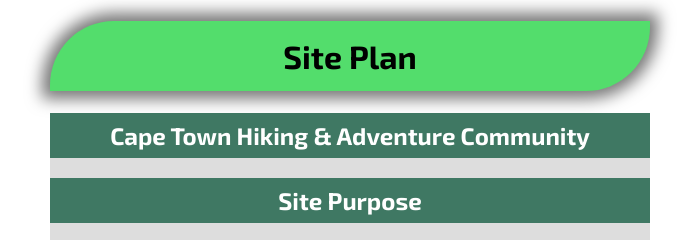
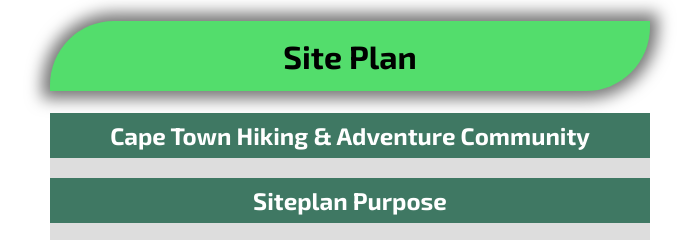
Before and after one commit to Tsitsimutsvedu/wdd131, a plain HTML site: page Project/siteplan.html in a window 1280 px wide. Shown: the top 240 px of the page, without its empty margins (290-989 px from the left). Drawn offline with Linux system fonts and the light colour scheme.

Commit message:
siteplan

```diff
--- a/Project/site.html
+++ b/Project/siteplan.html
@@ -20,7 +20,7 @@
 
         <h2>Cape Town Hiking & Adventure Community</h2>
 
-        <h2>Site Purpose</h2>
+        <h2>Siteplan Purpose</h2>
         <p>Fostering a vibrant community of outdoor enthusiasts in Cape Town, dedicated to exploring nature, sharing adventures, and promoting eco-friendly hiking practices that preserve the beauty of our trails for future generations.</p>
 
         <h2>Scenerios</h2>
```
